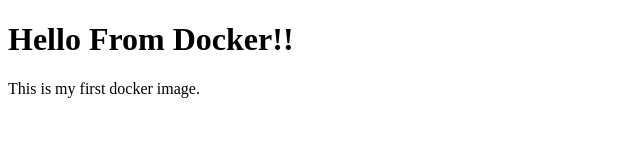
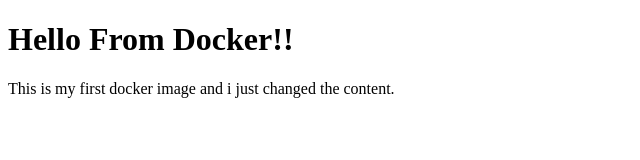
Before and after one commit to sforcloud/dockerhttpd, a plain HTML site: page index.html in a window 1280 px wide. Shown: the whole page, without its empty margins (0-640 px from the left). Drawn offline with Linux system fonts and the light colour scheme.

Commit message:
Update index.html

```diff
--- a/index.html
+++ b/index.html
@@ -4,7 +4,7 @@
 
 <h1>Hello From Docker!!</h1>
 
-<p>This is my first docker image.</p>
+<p>This is my first docker image and i just changed the content.</p>
 
 </body>
 </html>
```
